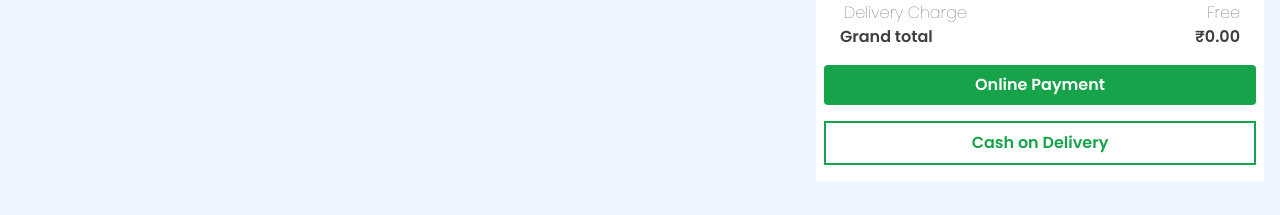
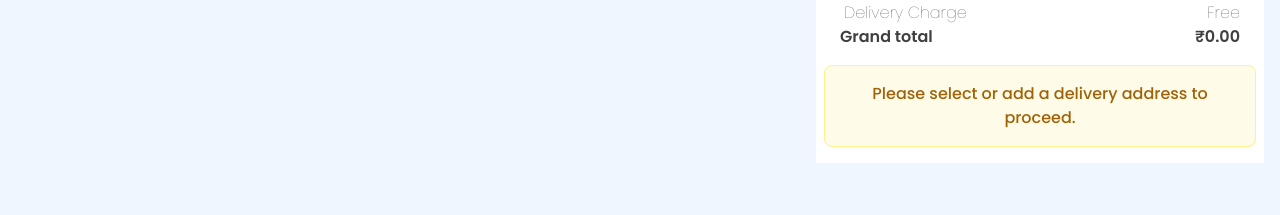
Before and after one commit to naman-0105/daily-basket, a React (Vite) app in the folder client/: page /checkout in a window 1280 px wide. Shown: the part 227-442 px from the top of the page. Built offline with nearby package versions, Linux system fonts and the light colour scheme; no server answers.

Commit message:
Prevent order placement without delivery address

```diff
--- a/client/src/pages/CheckoutPage.jsx
+++ b/client/src/pages/CheckoutPage.jsx
@@ -1,4 +1,4 @@
-import React, { useState } from 'react'
+import { useEffect, useState } from 'react'
 import { useGlobalContext } from '../provider/GlobalProvider'
 import { DisplayPriceInRupees } from '../utils/DisplayPriceInRupees'
 import AddAddress from '../components/AddAddress'
@@ -14,25 +14,62 @@ const CheckoutPage = () => {
   const { notDiscountTotalPrice, totalPrice, totalQty, fetchCartItem,fetchOrder } = useGlobalContext()
   const [openAddress, setOpenAddress] = useState(false)
   const addressList = useSelector(state => state.addresses.addressList)
-  const [selectAddress, setSelectAddress] = useState(0)
+  const [selectAddress, setSelectAddress] = useState(null)
   const cartItemsList = useSelector(state => state.cartItem.cart)
   const navigate = useNavigate()
 
+  const selectedAddress = typeof selectAddress === 'number' && addressList[selectAddress]?.status !== false
+    ? addressList[selectAddress]
+    : addressList.find(address => address.status !== false) || null
+
+  useEffect(() => {
+    if (addressList.length === 0) {
+      setSelectAddress(null)
+      return
+    }
+
+    const activeAddressIndex = addressList.findIndex(address => address.status !== false)
+
+    if (selectAddress === null || !addressList[selectAddress] || addressList[selectAddress]?.status === false) {
+      if (activeAddressIndex >= 0) {
+        setSelectAddress(activeAddressIndex)
+      }
+    }
+  }, [addressList, selectAddress])
+
   const handleCashOnDelivery = async() => {
       try {
+          if(!selectedAddress?._id){
+            toast.error('Please select a delivery address before placing order')
+            return
+          }
+
           const response = await Axios({
             ...SummaryApi.CashOnDeliveryOrder,
             data : {
               list_items : cartItemsList,
-              addressId : addressList[selectAddress]?._id,
-              subTotalAmt : totalPrice,
-              totalAmt :  totalPrice,
+              addressId : selectedAddress?._id,
             }
           })
 
           const { data : responseData } = response
 
           if(responseData.success){
+              const orderSummary = {
+                orderId : responseData.data?.orderId,
+                paymentType : 'Cash on Delivery',
+                paymentStatus : 'CASH ON DELIVERY',
+                totalAmount : responseData.data?.totalAmount || totalPrice,
+                products : responseData.data?.products || cartItemsList.map(item => ({
+                  productDetails : item.productId,
+                  quantity : item.quantity || 1,
+                  subtotal : Number(item.productId.price || 0) * Number(item.quantity || 1),
+                  price : Number(item.productId.price || 0)
+                })),
+                deliveryAddress : selectedAddress,
+              }
+
+              localStorage.setItem('pendingOrderSummary', JSON.stringify(orderSummary))
               toast.success(responseData.message)
               if(fetchCartItem){
                 fetchCartItem()
@@ -42,19 +79,34 @@ const CheckoutPage = () => {
               }
               navigate('/success',{
                 state : {
-                  text : "Order"
+                  text : "Order",
+                  orderData : orderSummary,
+                  paymentType : 'Cash on Delivery'
                 }
               })
           }
 
       } catch (error) {
+        toast.dismiss()
         AxiosToastError(error)
       }
   }
 
   const handleOnlinePayment = async()=>{
     try {
-        toast.loading("Loading...")
+
+        if(!selectedAddress?._id){
+          toast.error('Please select a delivery address before proceeding to payment')
+          return
+        }
+
+        if (totalPrice < 50) {
+          toast.error('Online payment is available for orders of ₹50 or more.')
+          return
+        }
+
+        const loadingToast = toast.loading("Loading...")
+
         const stripePublicKey = import.meta.env.VITE_STRIPE_PUBLIC_KEY
         const stripePromise = await loadStripe(stripePublicKey)
 
@@ -62,13 +114,28 @@ const CheckoutPage = () => {
             ...SummaryApi.payment_url,
             data : {
               list_items : cartItemsList,
-              addressId : addressList[selectAddress]?._id,
-              subTotalAmt : totalPrice,
-              totalAmt :  totalPrice,
+              addressId : selectedAddress?._id,
             }
         })
 
+        toast.dismiss(loadingToast)
+
         const { data : responseData } = response
+
+        const pendingOrderSummary = {
+          paymentType : 'Paid',
+          paymentStatus : 'paid',
+          totalAmount : totalPrice,
+          products : cartItemsList.map(item => ({
+            productDetails : item.productId,
+            quantity : item.quantity || 1,
+            subtotal : Number(item.productId.price || 0) * Number(item.quantity || 1),
+            price : Number(item.productId.price || 0)
+          })),
+          deliveryAddress : selectedAddress,
+        }
+
+        localStorage.setItem('pendingOrderSummary', JSON.stringify(pendingOrderSummary))
 
         stripePromise.redirectToCheckout({ sessionId : responseData.id })
 
@@ -79,6 +146,7 @@ const CheckoutPage = () => {
           fetchOrder()
         }
     } catch (error) {
+        toast.dismiss()
         AxiosToastError(error)
     }
   }
@@ -92,10 +160,10 @@ const CheckoutPage = () => {
             {
               addressList.map((address, index) => {
                 return (
-                  <label htmlFor={"address" + index} className={!address.status && "hidden"}>
+                  <label key={address._id || index} htmlFor={"address" + index} className={!address.status && "hidden"}>
                     <div className='border rounded p-3 flex gap-3 hover:bg-blue-50'>
                       <div>
-                        <input id={"address" + index} type='radio' value={index} onChange={(e) => setSelectAddress(e.target.value)} name='address' />
+                        <input id={"address" + index} type='radio' value={index} checked={Number(selectAddress) === index} onChange={(e) => setSelectAddress(Number(e.target.value))} name='address' />
                       </div>
                       <div>
                         <p>{address.address_line}</p>
@@ -141,9 +209,40 @@ const CheckoutPage = () => {
             </div>
           </div>
           <div className='w-full flex flex-col gap-4'>
-            <button className='py-2 px-4 bg-green-600 hover:bg-green-700 rounded text-white font-semibold' onClick={handleOnlinePayment}>Online Payment</button>
+          {!selectedAddress?._id ? (
+            <div className="bg-yellow-50 border border-yellow-200 rounded-lg p-4 text-center">
+              <p className="text-yellow-700 font-medium">
+                Please select or add a delivery address to proceed.
+              </p>
+            </div>
+          ) : (
+            <>
+              <div>
+                <button
+                  className={`w-full py-2 px-4 rounded font-semibold ${
+                    totalPrice < 50
+                      ? 'bg-gray-300 text-gray-500 cursor-not-allowed'
+                      : 'border-2 border-green-600 text-green-600 hover:bg-green-600 hover:text-white'
+                  }`}
+                  disabled={totalPrice < 50}
+                  onClick={handleOnlinePayment}
+                >
+                  Online Payment
+                </button>
 
-            <button className='py-2 px-4 border-2 border-green-600 font-semibold text-green-600 hover:bg-green-600 hover:text-white' onClick={handleCashOnDelivery}>Cash on Delivery</button>
+                {totalPrice < 50 && (
+                  <p className="mt-1 text-xs text-red-600">
+                    Online payment is available for orders of ₹50 or more.
+                  </p>
+                )}
+              </div>
+
+              <button className='py-2 px-4 border-2 border-green-600 font-semibold text-green-600 hover:bg-green-600 hover:text-white' onClick={handleCashOnDelivery}>
+                Cash on Delivery
+              </button>
+            </>
+          )}
+
           </div>
         </div>
       </div>
```
